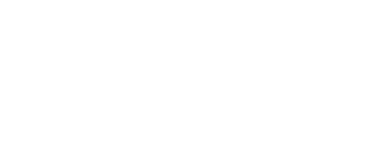
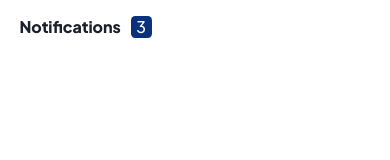
Before and after one commit to vsribeiro19/FrontEndMentorNotifications, a plain HTML site: page index.html in a window 390 px wide. Drawn offline with Linux system fonts and the light colour scheme.

Commit message:
Iniciando o cabeçalho na versão mobile.

```diff
--- a/assets/css/style.css
+++ b/assets/css/style.css
@@ -4,6 +4,7 @@
     margin: 0;
     padding: 0;
     box-sizing: border-box;
+    font-family: 'Plus Jakarta Sans', sans-serif;
 }
 
 /* ### Colors Fonts
@@ -34,3 +35,36 @@
     --font-neutralDarkBlue-color: hsl(219, 12%, 42%);
     --font-neutralVeryDarkBlue-color: hsl(224, 21%, 14%);
 }
+
+/* HEADER */
+
+.header {
+    max-width: 90%;
+    height: 2rem;
+    margin: 1rem auto;
+    /* border: 1px solid red; */
+}
+
+.header_title_notifications {
+    width: fit-content;
+    display: flex;
+    gap: 10px;
+}
+
+.header_text_notifications {
+    color: var(--font-neutralVeryDarkBlue-color);
+    font-weight: 800;
+    font-size: 16px;
+}
+
+.header_box_number_notifications {
+    width: 1.3rem;
+    height: 1.4rem;
+    background-color: var(--font-primaryBlue-color);
+    color: var(--font-neutralWhite-color);
+    text-align: center;
+    font-size: 16px;
+    border-radius: 20%;
+}
+
+/* END HEADER */
--- a/index.html
+++ b/index.html
@@ -10,7 +10,17 @@
 </head>
 
 <body>
+    <header class="header">
+        <div class="header_title_notifications">
+            <h2 class="header_text_notifications">Notifications</h2>
+            <div class="header_box_number_notifications">
+                <span class="number_notification">3</span>
+            </div>
+        </div>
+    </header>
+    <main>
 
+    </main>
 </body>
 
 </html>
```
